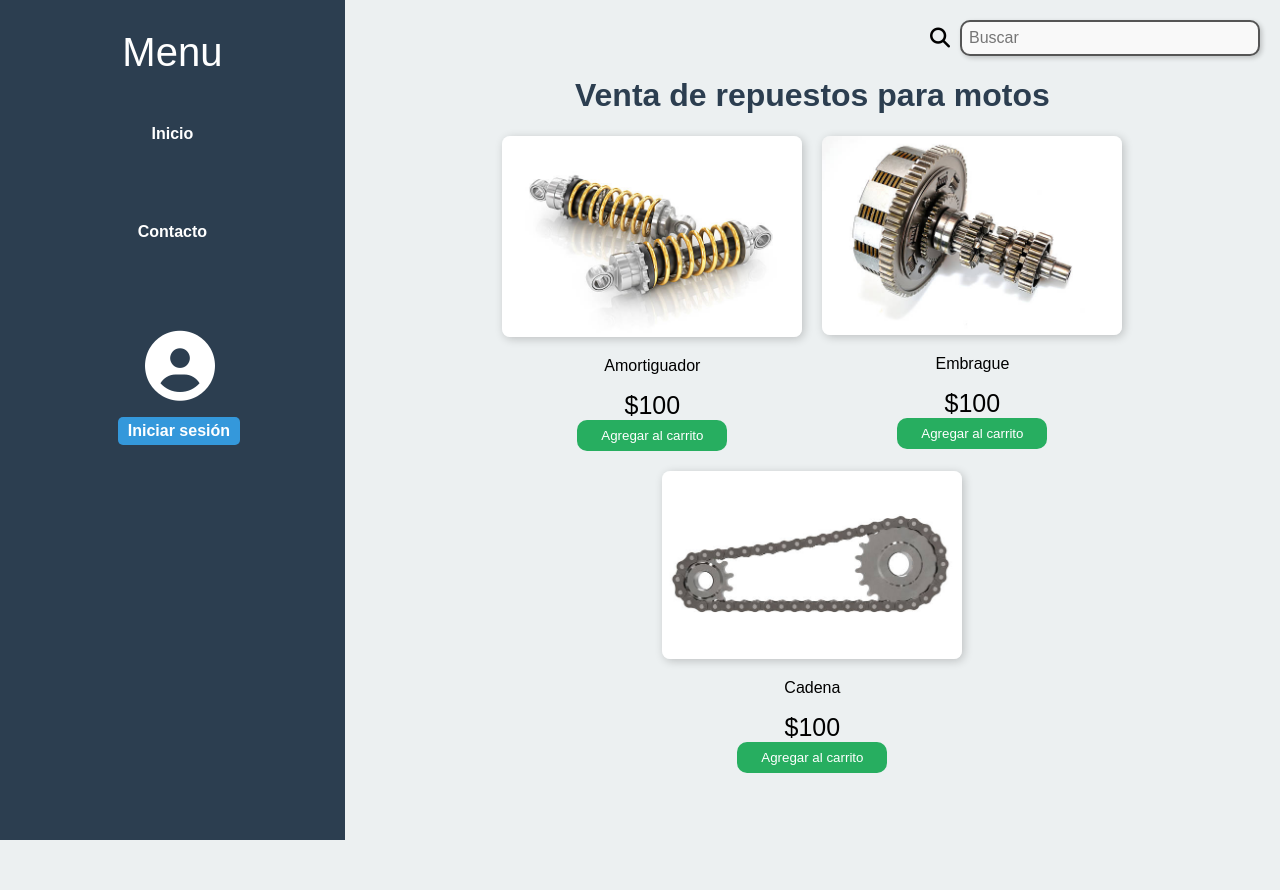
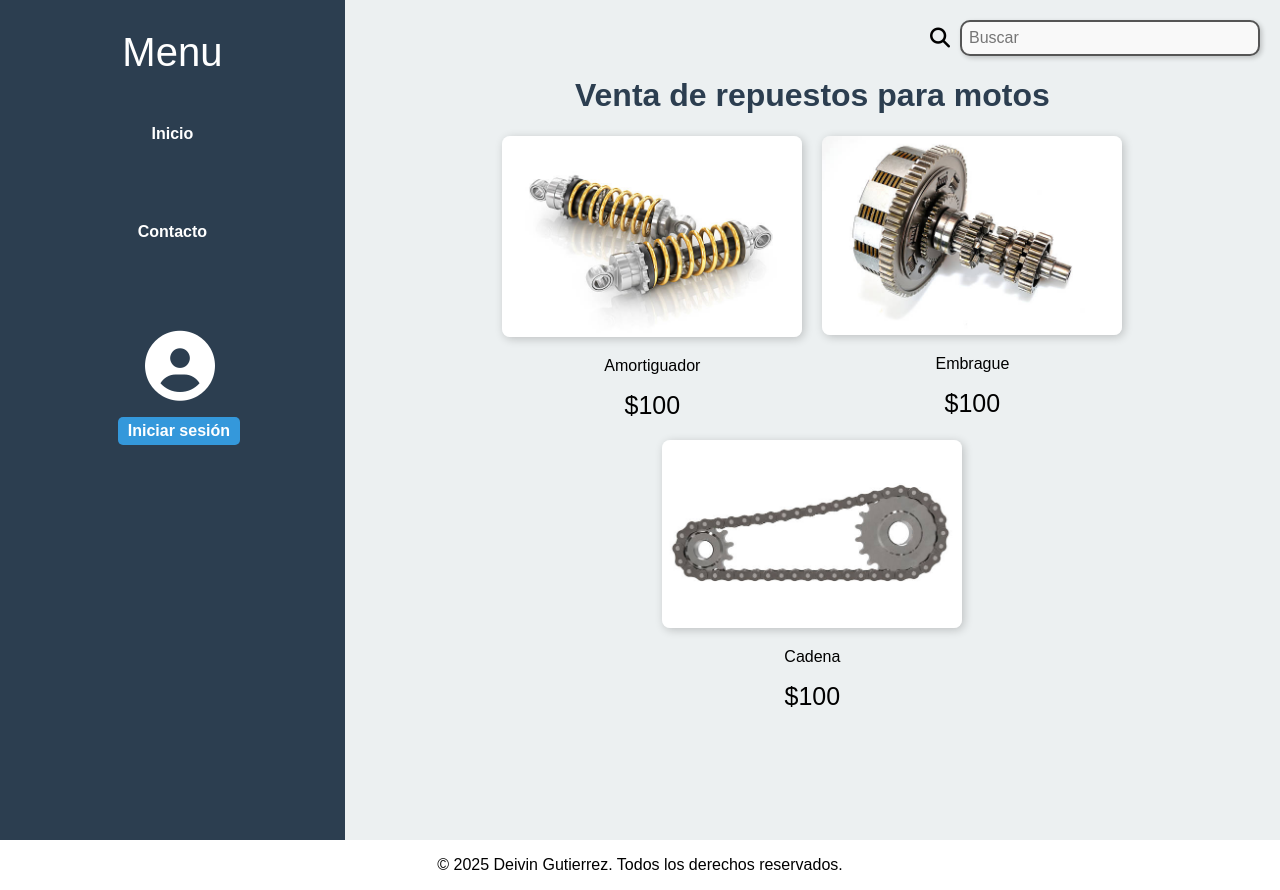
Before and after one commit to Deivinstiven/Venta-de-repuestos, a Flask app: page /pagina_principal in a window 1280 px wide. Before the commit the page ends 840 px from the top, so only its background shows below. Run offline with Flask 3, Linux system fonts and the light colour scheme.

Commit message:
first commit

```diff
--- a/static/index.css
+++ b/static/index.css
@@ -202,3 +202,7 @@ nav a:hover {
     background-color: #2980b9;
     transform: scale(1.1);
 }
+
+.copy{
+    text-align: center;
+}
--- a/templates/index.html
+++ b/templates/index.html
@@ -45,7 +45,9 @@
                         <input type="hidden" name="nombre" value="Amortiguador">
                         <input type="hidden" name="precio" value="100">
                         <input type="hidden" name="imagen" value="../static/Moto repuestos/Repuesto1.jpg"><br>
+                        {%if usuario != "Iniciar sesión"%}
                         <button type="submit">Agregar al carrito</button>
+                        {%endif%}
                     </form>
                 </li>
                 <li>
@@ -56,7 +58,10 @@
                         <input type="hidden" name="nombre" value="Embrague">
                         <input type="hidden" name="precio" value="100">
                         <input type="hidden" name="imagen" value="../static/Moto repuestos/Repuesto2.jpg"><br>
+                        {%if usuario != "Iniciar sesión"%}
                         <button type="submit">Agregar al carrito</button>
+                        {%endif%}
+
                     </form>
                 </li>
                 <li>
@@ -67,12 +72,17 @@
                         <input type="hidden" name="nombre" value="Cadena">
                         <input type="hidden" name="precio" value="100">
                         <input type="hidden" name="imagen" value="../static/Moto repuestos/Repuesto3.jpg"><br>
+                        {%if usuario != "Iniciar sesión"%}
                         <button type="submit">Agregar al carrito</button>
+                        {%endif%}
                     </form>
                 </li>
             </ul>
         </div>
     </div>
+    <footer>
+        <p class="copy">&copy; 2025 Deivin Gutierrez. Todos los derechos reservados.</p>
+    </footer>
 </body>
 
 </html>
```
Also changed, not shown: 1 other file.
